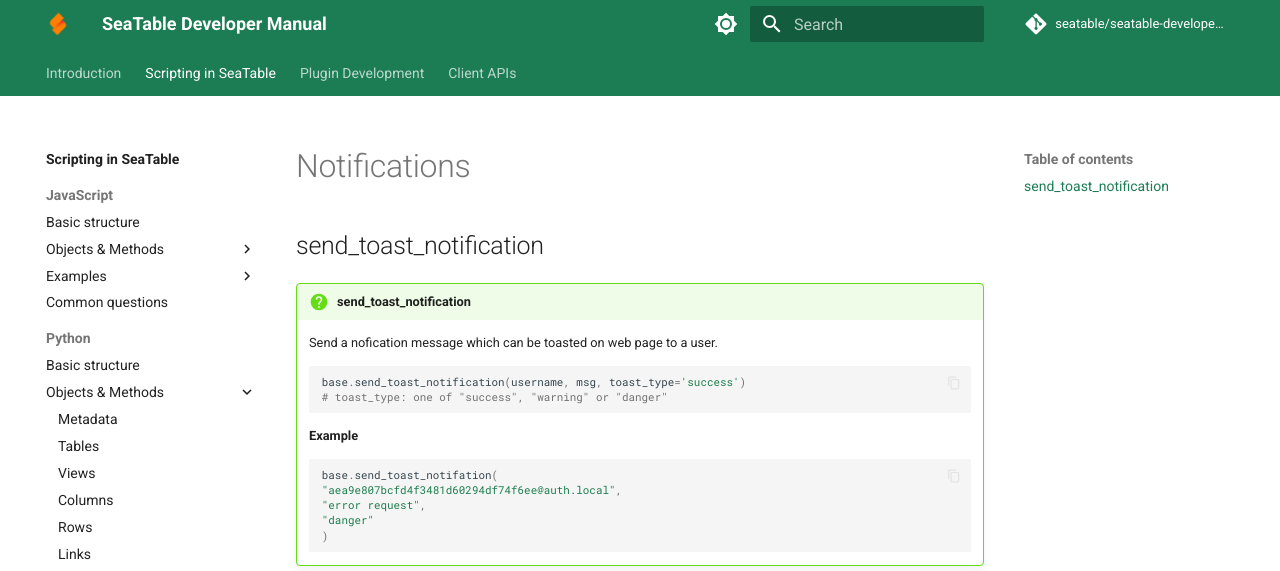
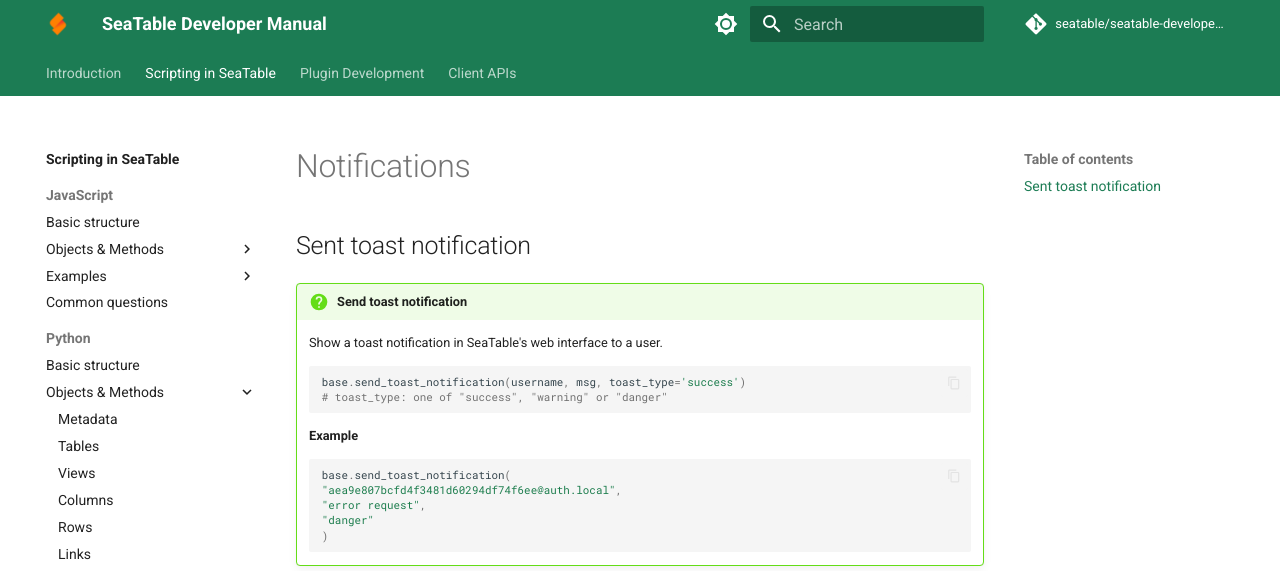
Before and after one commit to seatable/seatable-developer-docs, an MkDocs documentation site: the page built from docs/scripts/python/objects/notifications.md, in a window 1280 px wide. Shown: the top 571 px of the page. Built offline with MkDocs 1.6.1 and Material for MkDocs 9.7.7, drawn with Linux system fonts in a browser that asks for light colours; comment, search, counter and statistics services are not loaded.

Commit message:
Update notifications.md

````diff
--- a/docs/scripts/python/objects/notifications.md
+++ b/docs/scripts/python/objects/notifications.md
@@ -1,10 +1,10 @@
 # Notifications
 
-## send_toast_notification
+## Sent toast notification
 
-!!! question "send_toast_notification"
+!!! question "Send toast notification"
 
-    Send a nofication message which can be toasted on web page to a user.
+    Show a toast notification in SeaTable's web interface to a user.
 
     ```python
     base.send_toast_notification(username, msg, toast_type='success')
@@ -14,7 +14,7 @@
     __Example__
 
     ```python
-    base.send_toast_notifation(
+    base.send_toast_notification(
     "aea9e807bcfd4f3481d60294df74f6ee@auth.local",
     "error request",
     "danger"
````
